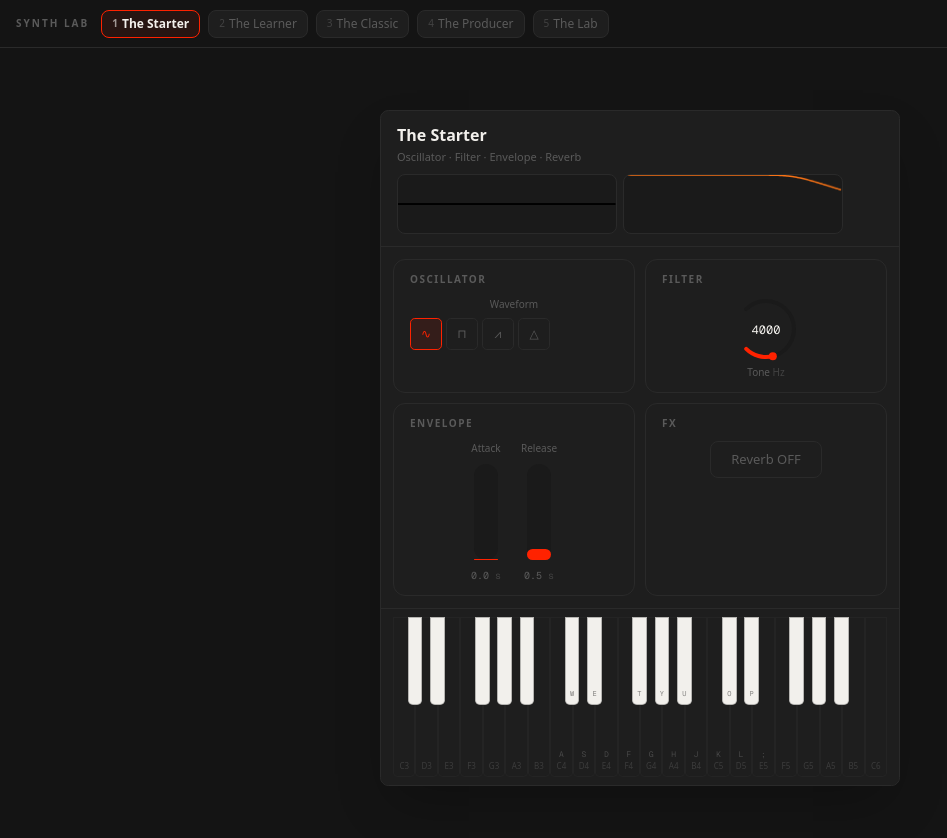
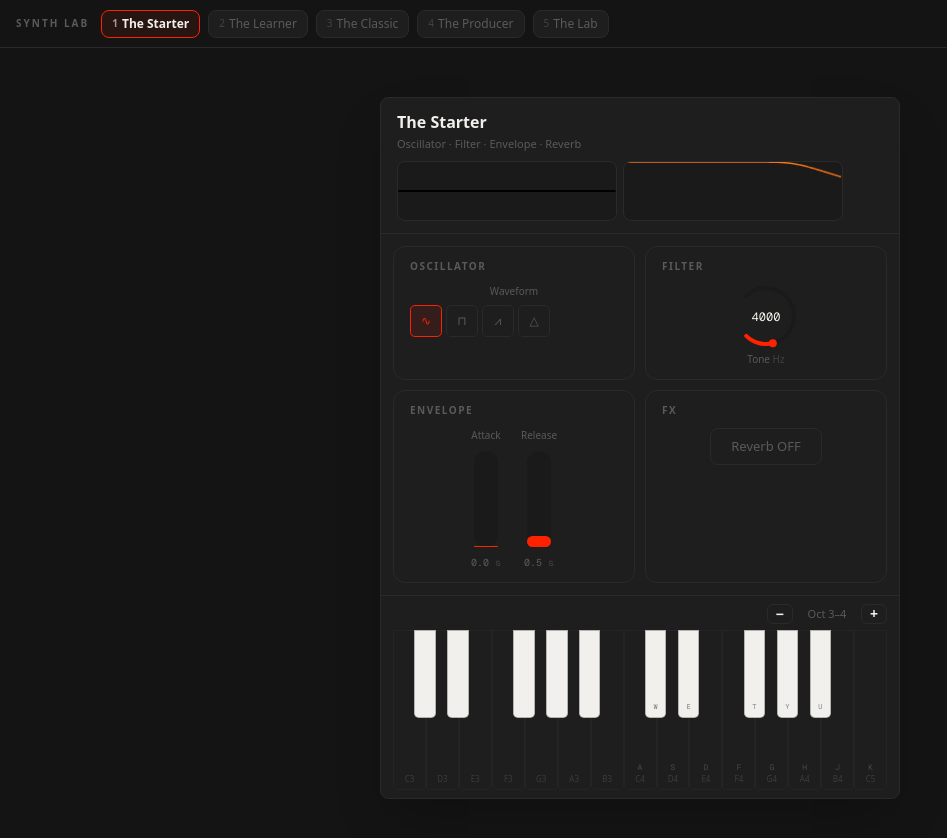
Before and after one commit to StealthVigilante/TheSynthProject, a Next.js app: page /temp-synths/1 in a window 1280 px wide. Shown: the top 838 px of the page, without its empty margins (0-947 px from the left). Built offline with nearby package versions, Linux system fonts and the light colour scheme.

Commit message:
feat(synth1): desktop 2-octave keyboard with octave navigation buttons
Co-Authored-By: Claude Sonnet 4.6 <noreply@anthropic.com>

```diff
--- a/src/app/temp-synths/1/page.tsx
+++ b/src/app/temp-synths/1/page.tsx
@@ -39,6 +39,8 @@ export default function Synth1Page() {
   const [attack, setAttackState] = useState(0.02);
   const [release, setReleaseState] = useState(0.5);
   const [reverb, setReverbState] = useState(false);
+  const [startOctave, setStartOctave] = useState(3);
+  const [activeNotes, setActiveNotes] = useState<Set<string>>(new Set());
 
   useEffect(() => {
     engineRef.current = new Synth1Engine();
@@ -212,13 +214,57 @@ export default function Synth1Page() {
     </div>
   );
 
+  const octaveNavStyle: React.CSSProperties = {
+    background: "none",
+    border: "1px solid var(--border)",
+    borderRadius: 6,
+    color: "var(--foreground)",
+    cursor: "pointer",
+    fontSize: 14,
+    fontWeight: 600,
+    lineHeight: 1,
+    padding: "2px 8px",
+  };
+
   const keyboard = (
     <div style={{ padding: "8px 12px" }}>
+      {!isMobile && (
+        <div
+          style={{
+            display: "flex",
+            alignItems: "center",
+            gap: 8,
+            marginBottom: 6,
+            justifyContent: "flex-end",
+          }}
+        >
+          <button
+            style={octaveNavStyle}
+            onClick={() => setStartOctave((o) => Math.max(1, o - 1))}
+            disabled={startOctave <= 1}
+            aria-label="Octave down"
+          >
+            −
+          </button>
+          <span style={{ fontSize: 11, color: "var(--muted-foreground)", minWidth: 52, textAlign: "center" }}>
+            Oct {startOctave}–{startOctave + 1}
+          </span>
+          <button
+            style={octaveNavStyle}
+            onClick={() => setStartOctave((o) => Math.min(6, o + 1))}
+            disabled={startOctave >= 6}
+            aria-label="Octave up"
+          >
+            +
+          </button>
+        </div>
+      )}
       <PianoKeyboard
         onNoteOn={noteOn}
         onNoteOff={noteOff}
-        startOctave={3}
-        octaves={isMobile ? 2 : 3}
+        startOctave={startOctave}
+        octaves={2}
+        activeNotes={activeNotes}
         whiteKeyWidth={isMobile ? mobileKeyWidth : 24}
         whiteKeyHeight={isMobile ? 80 : 72}
       />
```
